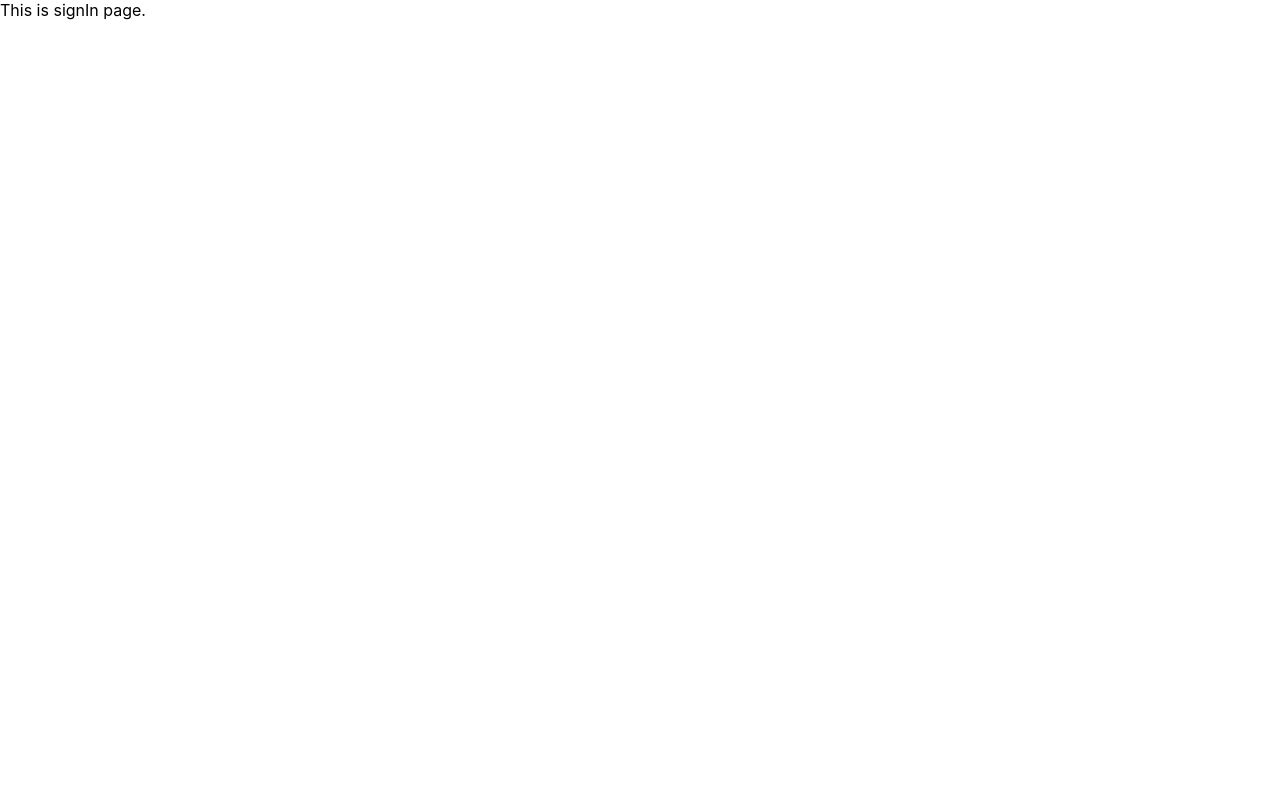
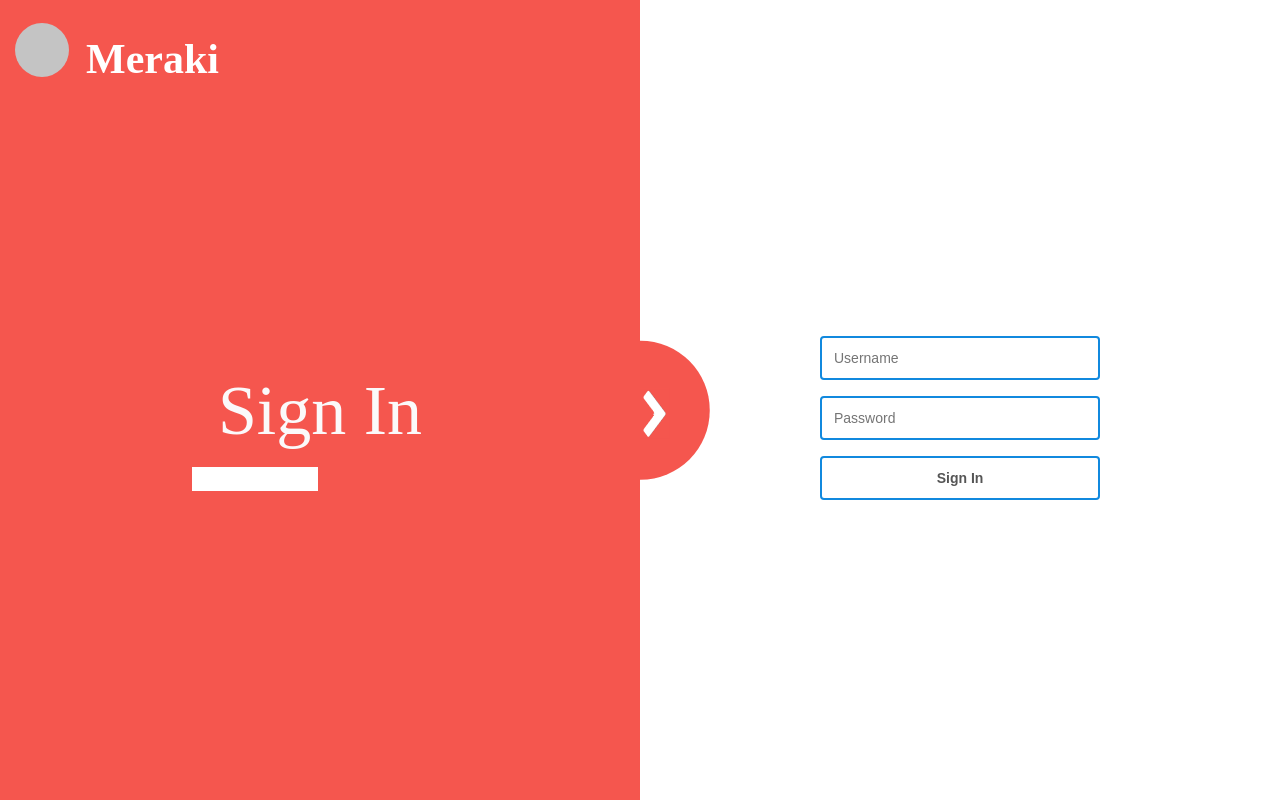
Before and after one commit to avinash-vk/Meraki, a React (Create React App) app: page /signin in a window 1280 px wide. Built offline with nearby package versions, Linux system fonts and the light colour scheme.

Commit message:
fixed routing and paging.

```diff
--- a/src/views/auth/App.css
+++ b/src/views/auth/App.css
@@ -1,42 +1,3 @@
-.App {
-  text-align: center;
-}
-
-.App-logo {
-  height: 40vmin;
-  pointer-events: none;
-}
-
-@media (prefers-reduced-motion: no-preference) {
-  .App-logo {
-    animation: App-logo-spin infinite 20s linear;
-  }
-}
-
-.App-header {
-  background-color: #282c34;
-  min-height: 100vh;
-  display: flex;
-  flex-direction: column;
-  align-items: center;
-  justify-content: center;
-  font-size: calc(10px + 2vmin);
-  color: white;
-}
-
-.App-link {
-  color: #61dafb;
-}
-
-@keyframes App-logo-spin {
-  from {
-    transform: rotate(0deg);
-  }
-  to {
-    transform: rotate(360deg);
-  }
-}
-
 .split {
   height: 100%;
   width: 50%;
@@ -88,11 +49,12 @@
   border-radius: 50%;
   display: inline-block;
 }
-.onTheLine{
+
+.onTheLine {
   position: absolute;
   top: 50%;
   left: 0%;
-	transform: translate(-50%,-50%);
+  transform: translate(-50%, -50%);
 }
 
 /*Meraki text */
@@ -120,7 +82,7 @@ position: absolute;
   left: 50%;
   top: 35%;
   width: 30px;
-height:49.5px;
+  height: 49.5px;
 
   background-color: #F5564E;
 }
--- a/src/views/auth/LoginForm.js
+++ b/src/views/auth/LoginForm.js
@@ -1,40 +1,38 @@
-import React        from 'react';
-import InputField   from './InputField';
+import React from 'react';
+import InputField from './InputField';
 import SubmitButton from './SubmitButton';
-import UserStore    from './stores/UserStores';
-import Arrow        from './arrow.png';
-
-class LoginForm extends React.Component{
-
+import './App.css';
+import Arrow from './arrow.png';
+class LoginForm extends React.Component {
   constructor(props) {
     super(props);
-		this.state= {
-			username:'',
-			password:'',
-			buttonDisabled: false
-		}
+    this.state = {
+      username: '',
+      password: '',
+      buttonDisabled: false,
+    };
   }
 
-	setInputValue(property,val) {
-		val=val.trim();
-		if(val.length>12) {
+  setInputValue(property, val) {
+    val = val.trim();
+    if (val.length > 12) {
       return;
     }
     this.setState({
-			[property]: val
-		})
+      [property]: val,
+    });
   }
 
   resetForm() {
     this.setState({
-			username:'',
-			password:'',
-			buttonDisabled: false
-		})
+      username: '',
+      password: '',
+      buttonDisabled: false,
+    });
   }
 
   async doLogin() {
-		if(!this.state.username){
+    /*if(!this.state.username){
 			return;
 		}
 		if(!this.state.password){
@@ -74,7 +72,7 @@ class LoginForm extends React.Component{
 		catch(e) {
 			console.log(e);
 			this.resetForm();
-		}
+		}*/
   }
 
   render() {
@@ -96,25 +94,25 @@ class LoginForm extends React.Component{
         </div>
         <div class="split right">
           <div class="onTheLine dot">
-	<img class="arrow" src="arrow.png" background-colour="#F5564E"></img>
+            <img class="arrow" src={Arrow} background-colour="#F5564E"></img>
           </div>
           <div class="centered">
             <InputField
-					type='text'
-					placeholder='Username'
+              type="text"
+              placeholder="Username"
               value={this.state.username ? this.state.username : ''}
-					onChange={(val) => this.setInputValue('username',val)}
+              onChange={(val) => this.setInputValue('username', val)}
             />
 
             <InputField
-					type='password'
-					placeholder='Password'
+              type="password"
+              placeholder="Password"
               value={this.state.password ? this.state.password : ''}
-					onChange={(val) => this.setInputValue('password',val)}
+              onChange={(val) => this.setInputValue('password', val)}
             />
 
             <SubmitButton
-					text='Sign In'
+              text="Sign In"
               disable={this.state.buttonDisabled}
               onClick={() => this.doLogin()}
             />
--- a/src/views/auth/SignIn.js
+++ b/src/views/auth/SignIn.js
@@ -1,7 +1,8 @@
 import React from 'react';
+import LoginForm from './LoginForm';
 
 const SignIn = () => {
-  return <div>This is signIn page.</div>;
+  return <LoginForm />;
 };
 
 export default SignIn;
```
Lines whose indentation alone changed are shown as unchanged.
